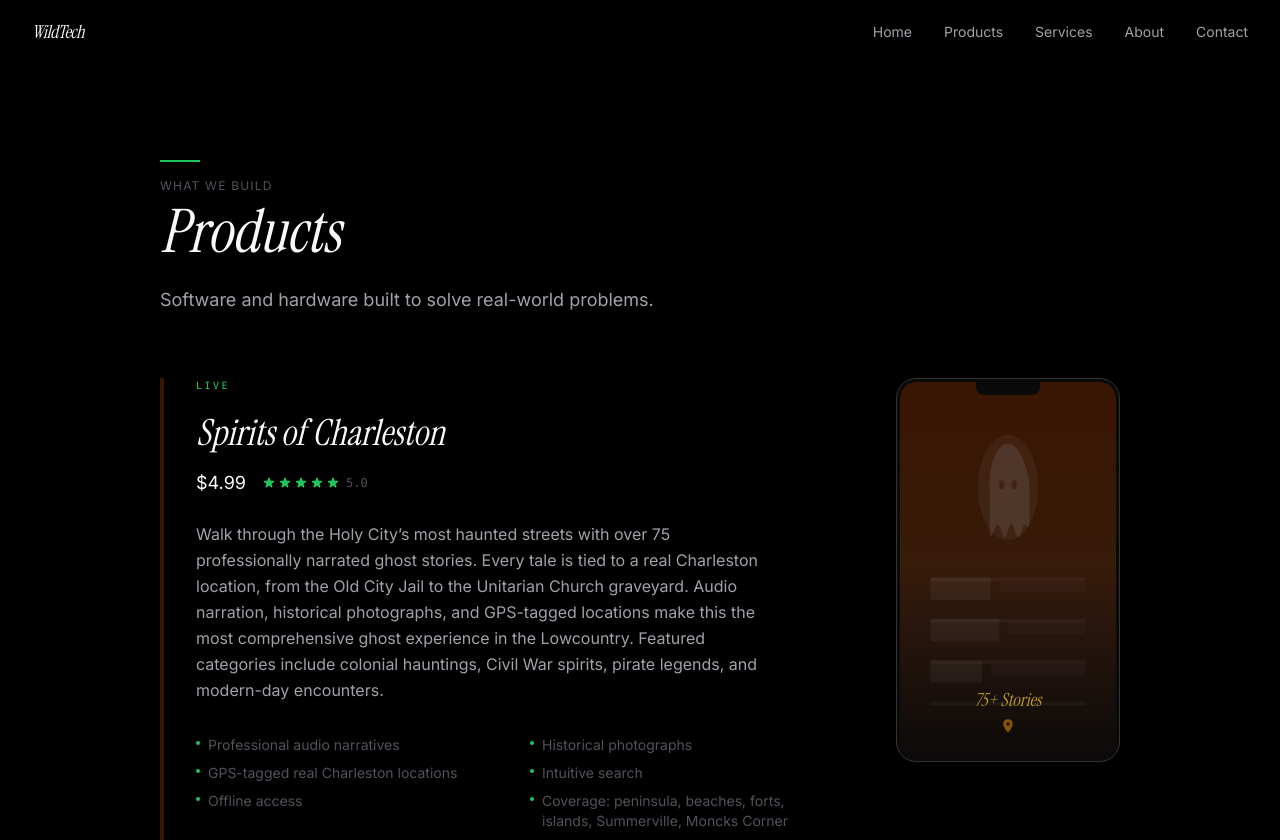
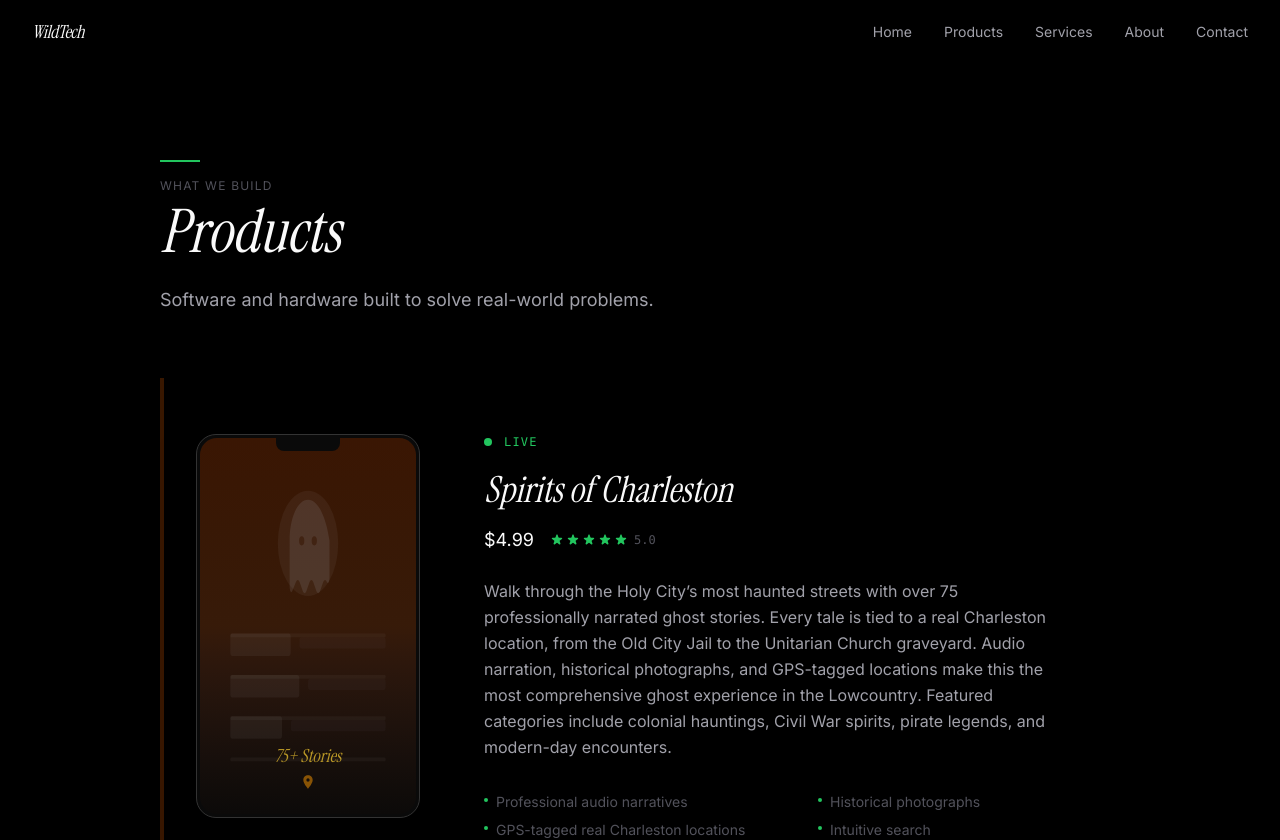
Before and after one commit to wildtechdev/wildtechdev, a Next.js app: page /products in a window 1280 px wide. Shown: the top 840 px of the page. Built offline with nearby package versions, Linux system fonts and the light colour scheme.

Commit message:
Polish pass -- removed all em-dashes site-wide, About page layout fixes (50/50 photo split, headshot crop, quick facts table, hobby icons sized up, LinkedIn ghost button), Products alternating layout fix, status dot indicators, consistent spacing, bio copy tightened

```diff
--- a/src/app/globals.css
+++ b/src/app/globals.css
@@ -128,7 +128,7 @@ h1, h2, h3, h4, h5, h6 {
   margin-bottom: 16px;
 }
 
-/* Ghost button — outlined green, fills on hover */
+/* Ghost button: outlined green, fills on hover */
 .btn-ghost {
   display: inline-flex;
   align-items: center;
--- a/src/app/page.tsx
+++ b/src/app/page.tsx
@@ -216,7 +216,7 @@ export default function HomePage() {
         </div>
       </section>
 
-      {/* Products — grid */}
+      {/* Products */}
       <section className="relative py-16 sm:py-24 border-t border-border">
         {/* Section number */}
         <div className="absolute top-6 right-6 lg:right-12 text-[200px] leading-none font-[family-name:var(--font-serif)] text-heading pointer-events-none select-none opacity-[0.03]">
--- a/src/app/products/page.tsx
+++ b/src/app/products/page.tsx
@@ -17,7 +17,7 @@ const products = [
   {
     name: "Spirits of Charleston",
     mockup: "spirits-charleston" as const,
-    status: "Live",
+    status: "Live" as const,
     price: "$4.99",
     rating: "5.0",
     accentColor: "border-l-amber-700/30",
@@ -38,11 +38,12 @@ const products = [
       quote: "Even my ghost-averse daughter stayed highly engaged as we used the app to fill gaps in our vacation itinerary. It is easy to navigate, cheaper than the in-person ghost tours, and certainly more convenient.",
       author: "App Store Review",
     },
+    statusNote: null,
   },
   {
     name: "Spirits of Savannah",
     mockup: "spirits-savannah" as const,
-    status: "Live",
+    status: "Live" as const,
     price: "$3.99",
     rating: "5.0",
     accentColor: "border-l-teal-600/30",
@@ -63,11 +64,12 @@ const products = [
       quote: "This app turned out to be the best tour we took on our girl\u2019s weekend to Savannah!",
       author: "Ghostnay",
     },
+    statusNote: null,
   },
   {
     name: "EZ Fuse Tester",
     mockup: "ez-fuse" as const,
-    status: "Live",
+    status: "Live" as const,
     price: "Free",
     rating: null,
     accentColor: "border-l-green/30",
@@ -88,11 +90,12 @@ const products = [
       quote: "This is great. I was getting ready to throw out a bunch of Halloween lights and I tested and replaced a couple of the fuses and now the lights work.",
       author: "App Store Review",
     },
+    statusNote: null,
   },
   {
     name: "Churchd",
     mockup: "churchd" as const,
-    status: "In Development",
+    status: "In Development" as const,
     price: null,
     rating: null,
     accentColor: "border-l-indigo-500/30",
@@ -110,11 +113,12 @@ const products = [
     externalUrl: "https://churchd.com",
     externalLabel: "Visit churchd.com",
     review: null,
+    statusNote: "Currently in active development. Profile tabs, post feeds, and community features already designed and prototyped.",
   },
   {
     name: "VikingSense",
     mockup: "vikingsense" as const,
-    status: "Live",
+    status: "Live" as const,
     price: null,
     rating: null,
     accentColor: "border-l-red-600/30",
@@ -132,6 +136,7 @@ const products = [
     externalUrl: "https://vikingsense.com",
     externalLabel: "Visit vikingsense.com",
     review: null,
+    statusNote: "Precision hardware with exclusive MSI-Viking Gage distribution. Production units shipping.",
   },
 ];
 
@@ -164,25 +169,28 @@ export default function ProductsPage() {
           Software and hardware built to solve real-world problems.
         </p>
 
-        <div className="space-y-0">
+        <div className="divide-y divide-border">
           {products.map((product, index) => {
             const isEven = index % 2 === 1;
             return (
               <article
                 key={product.name}
-                className={`border-b border-border border-l-[4px] ${product.accentColor} py-14 pl-8 first:pt-0`}
+                className={`border-l-[4px] ${product.accentColor} py-14 pl-8`}
               >
                 <div className={`flex flex-col lg:flex-row gap-10 lg:gap-16 ${isEven ? "lg:flex-row-reverse" : ""}`}>
                   {/* Mockup */}
-                  <div className={`flex justify-center lg:flex-shrink-0 lg:self-start ${isEven ? "lg:order-1" : "lg:order-2"}`}>
+                  <div className="flex justify-center lg:flex-shrink-0 lg:self-start">
                     <PhoneMockup product={product.mockup} />
                   </div>
 
                   {/* Content */}
-                  <div className={`flex-1 min-w-0 ${isEven ? "lg:order-2" : "lg:order-1"}`}>
-                    <div className="flex items-center gap-4 mb-5">
-                      <p className={`text-[10px] uppercase tracking-[0.25em] font-mono ${
-                        product.status === "Live" ? "text-green" : "text-body"
+                  <div className="flex-1 min-w-0">
+                    <div className="flex items-center gap-3 mb-5">
+                      <span className={`w-2 h-2 rounded-full shrink-0 ${
+                        product.status === "Live" ? "bg-green" : "bg-amber-500"
+                      }`} />
+                      <p className={`text-xs uppercase tracking-widest font-mono ${
+                        product.status === "Live" ? "text-green" : "text-amber-500"
                       }`}>
                         {product.status}
                       </p>
@@ -228,6 +236,15 @@ export default function ProductsPage() {
                       </div>
                     )}
 
+                    {/* Status note (for products without reviews) */}
+                    {!product.review && product.statusNote && (
+                      <div className="border-l border-border pl-5 mb-8">
+                        <p className="text-sm text-muted italic font-[family-name:var(--font-serif)] leading-relaxed">
+                          {product.statusNote}
+                        </p>
+                      </div>
+                    )}
+
                     {/* CTA */}
                     <div className="flex flex-wrap items-center gap-4">
                       {product.appStoreUrl && (
--- a/src/app/services/page.tsx
+++ b/src/app/services/page.tsx
@@ -16,19 +16,19 @@ const services = [
   {
     title: "iOS Development",
     description:
-      "We build native iOS applications using Swift and SwiftUI that are fast, beautiful, and built to last. From concept to App Store launch, we handle the full lifecycle — design, development, testing, and submission.",
+      "We build native iOS applications using Swift and SwiftUI that are fast, beautiful, and built to last. From concept to App Store launch, we handle the full lifecycle: design, development, testing, and submission.",
     tags: ["Swift & SwiftUI", "App Store Submission", "In-App Purchases", "Push Notifications"],
   },
   {
     title: "Windows Development",
     description:
-      "Desktop applications and utilities for the Windows ecosystem. Productivity tools, data processing applications, and custom business solutions — polished software for Windows.",
+      "Desktop applications and utilities for the Windows ecosystem. Productivity tools, data processing applications, and custom business solutions. Polished software for Windows.",
     tags: [".NET & WPF", "Custom Utilities", "Data Processing", "Business Automation"],
   },
   {
     title: "Web Development",
     description:
-      "Modern, responsive web applications built with Next.js, React, and Tailwind CSS. Fast, accessible, and SEO-optimized — great on every device.",
+      "Modern, responsive web applications built with Next.js, React, and Tailwind CSS. Fast, accessible, SEO-optimized, and great on every device.",
     tags: ["Next.js & React", "Responsive Design", "SEO Optimization", "Performance-First"],
   },
   {
--- a/src/components/Footer.tsx
+++ b/src/components/Footer.tsx
@@ -63,7 +63,7 @@ export default function Footer() {
             &copy; {new Date().getFullYear()} WildTech Ventures, LLC
           </p>
           <p className="text-xs text-muted/60 mt-3 italic">
-            &ldquo;Unless the Lord builds the house, those who build it labor in vain.&rdquo; &mdash;Ps 127:1
+            &ldquo;Unless the Lord builds the house, those who build it labor in vain.&rdquo; Psalm 127:1
           </p>
         </div>
       </div>
```
Also changed, not shown: src/app/about/page.tsx (+40 -37 lines).
